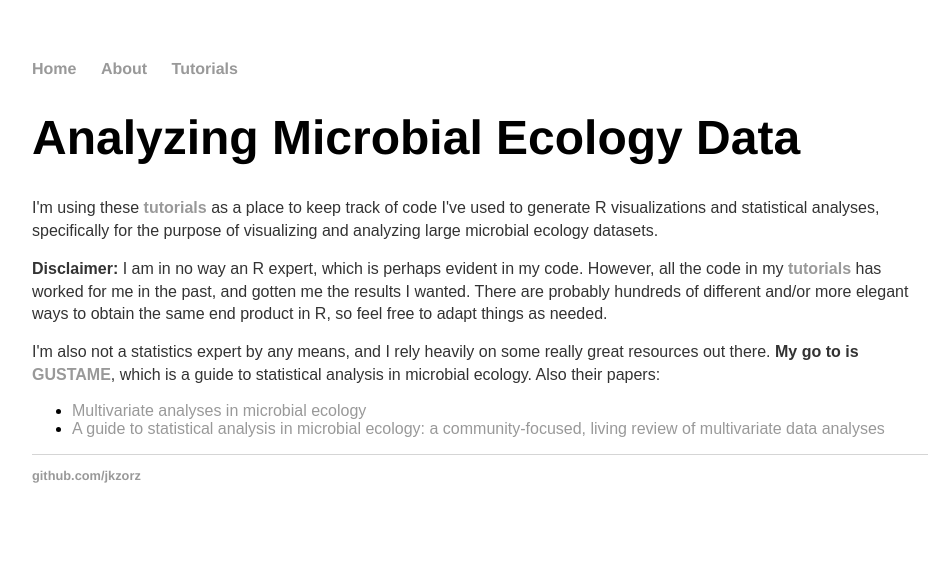
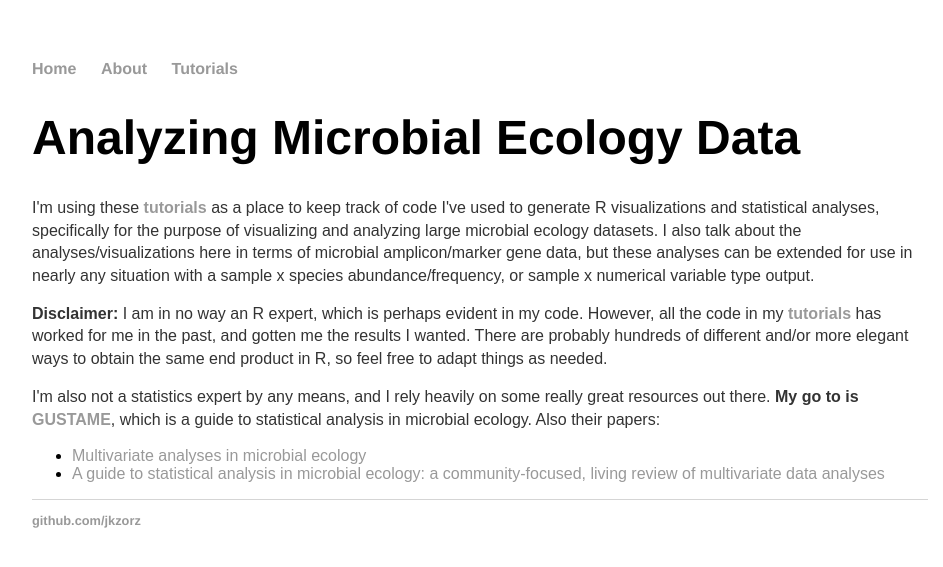
Before and after one commit to jkzorz/jkzorz.github.io, a Jekyll site: the page built from index.html, in a window 1280 px wide. Shown: the top 567 px of the page, without its empty margins (160-1103 px from the left). Built offline with Jekyll 4.4.1, drawn with Linux system fonts in a browser that asks for light colours.

Commit message:
Update index.html

```diff
--- a/index.html
+++ b/index.html
@@ -6,7 +6,7 @@ title: Analyzing Microbial Ecology Data in R
 <head>
 <div class="blurb">
 	<h1>Analyzing Microbial Ecology Data</h1>
-	<p>I'm using these <a href="https://jkzorz.github.io/blog/"><b>tutorials</b></a> as a place to keep track of code I've used to generate R visualizations and statistical analyses, specifically for the purpose of visualizing and analyzing large microbial ecology datasets.
+	<p>I'm using these <a href="https://jkzorz.github.io/blog/"><b>tutorials</b></a> as a place to keep track of code I've used to generate R visualizations and statistical analyses, specifically for the purpose of visualizing and analyzing large microbial ecology datasets. I also talk about the analyses/visualizations here in terms of microbial amplicon/marker gene data, but these analyses can be extended for use in nearly any situation with a sample x species abundance/frequency, or sample x numerical variable type output.
 
 <p><b>Disclaimer:</b> I am in no way an R expert, which is perhaps evident in my code. However, all the code in my <a href="https://jkzorz.github.io/blog/"><b>tutorials</b></a> has worked for me in the past, and gotten me the results I wanted. There are probably hundreds of different and/or more elegant ways to obtain the same end product in R, so feel free to adapt things as needed.
 
```
